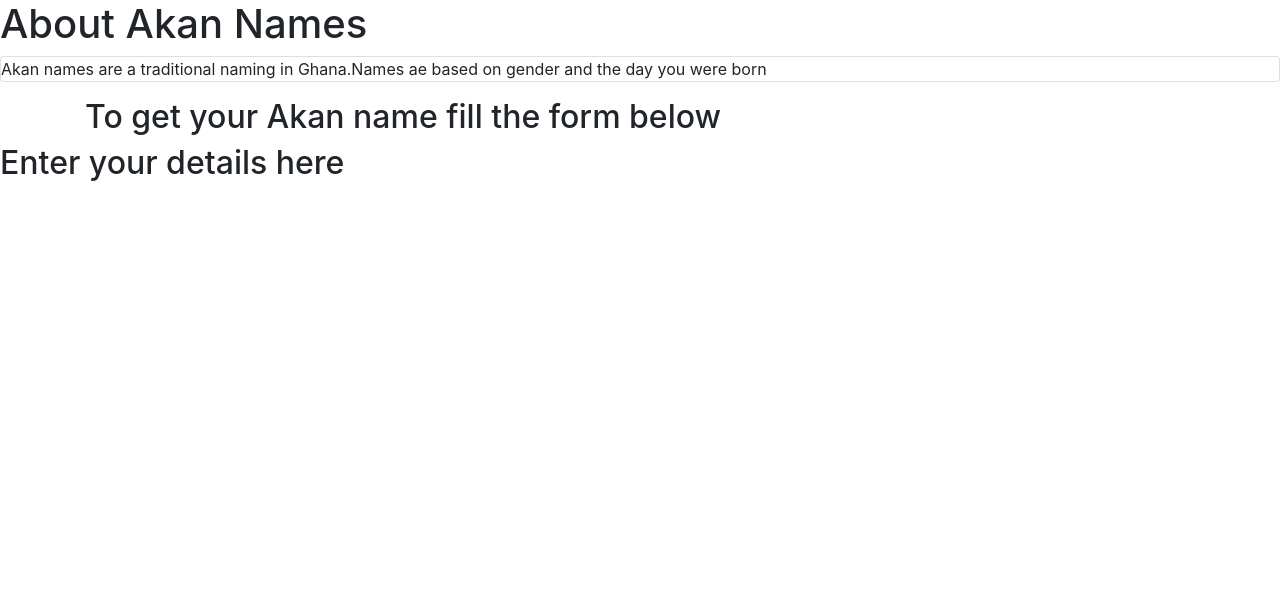
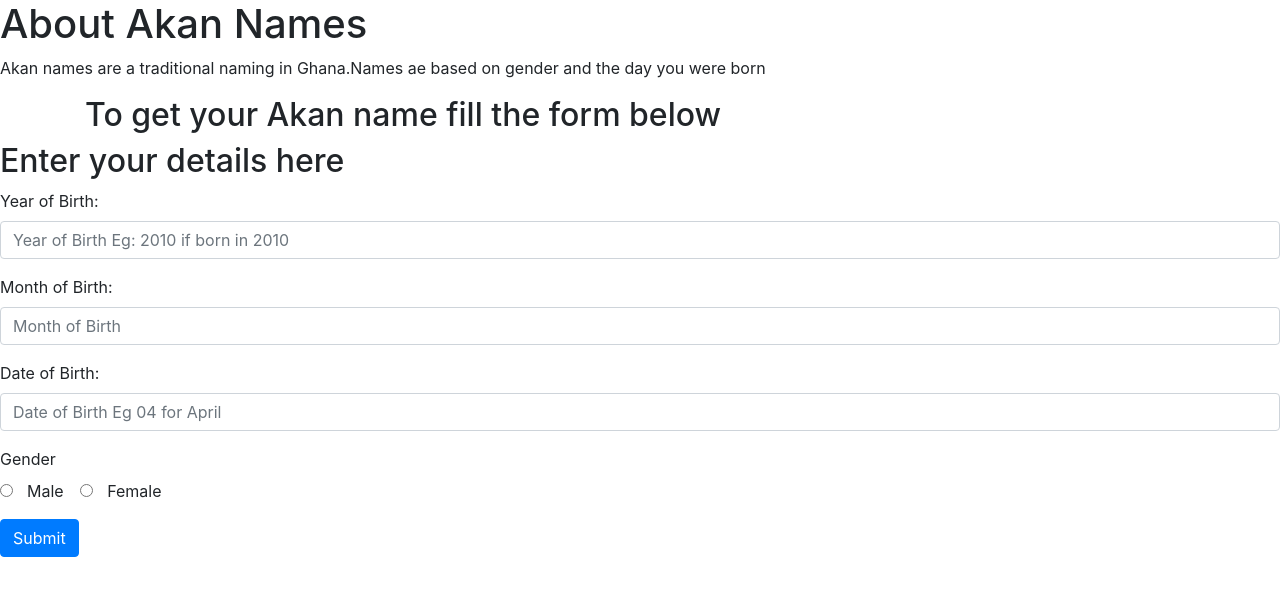
Before and after one commit to Mercy-Njoroge/Akan, a plain HTML site: page index.html in a window 1280 px wide. Drawn offline with Linux system fonts and the light colour scheme.

Commit message:
add form with divs,class ,labels and input styles

```diff
--- a/index.html
+++ b/index.html
@@ -11,7 +11,7 @@
 <body>
     <div id="heading">
       <h1>About Akan Names</h1>
-      <p class="card">Akan names are a traditional naming in
+      <p>Akan names are a traditional naming in
           Ghana.Names ae based on gender and the day you were born
       </p>
     </div>
@@ -21,5 +21,37 @@
     <div class="overlay">
         <h2>Enter your details here</h2>
     </div>
+    <form name="myForm" class="form" onsubmit="validate();">
+        <div class="form-group">
+          <label for="number">Year of Birth:</label>
+          <input type="number" class="form-control" id="year" placeholder="Year of Birth Eg: 2010 if born in 2010" name="year">
+        </div>
+        <div class="form-group">
+          <label for="month">Month of Birth:</label>
+          <input type="number" class="form-control" id="month" placeholder="Month of Birth" name="month">
+        </div>
+        <div class="form-group">
+          <label for="date">Date of Birth:</label>
+          <input type="number" class="form-control" id="date" placeholder="Date of Birth Eg 04 for April" name="date">
+        </div>
+        <div class="form-group">
+          <label for="month">Gender</label><br>
+          <div class="form-check-inline">
+            <label class="form-check-label">
+              <input type="radio" class="form-check-input" name="gender" id="male">&nbsp; Male
+            </label>
+          </div>
+          <div class="form-check-inline">
+            <label class="form-check-label">
+              <input type="radio" class="form-check-input" name="gender" id="female">&nbsp; Female
+            </label>
+          </div>
+        </div>
+        <button type="submit" class="btn btn-primary" onclick="findname();">Submit</button>
+        <br>
+      </form>
+      <p id="results"> </p>
+    </div>
+</div>
 </body>
 </html>
```
